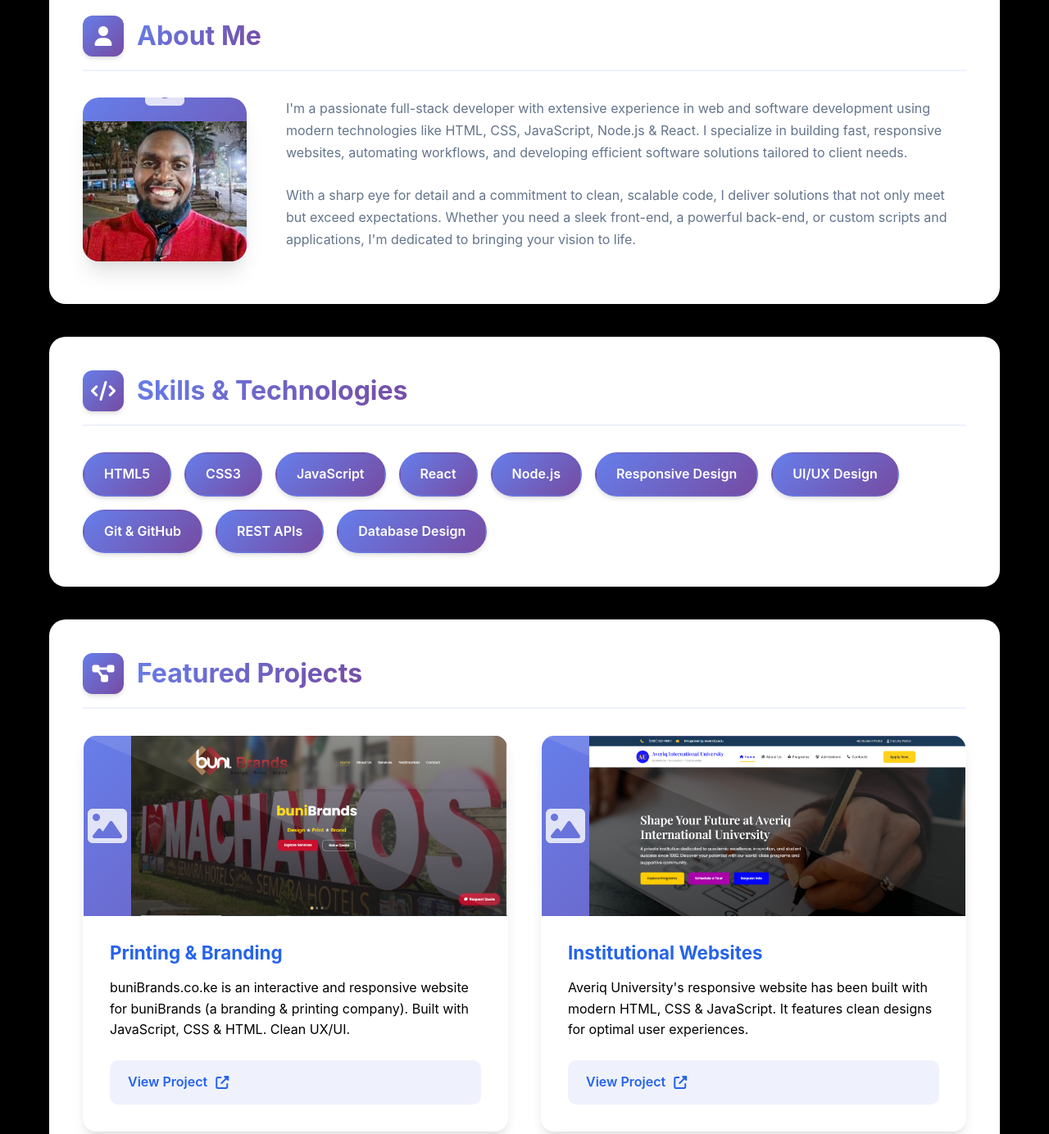
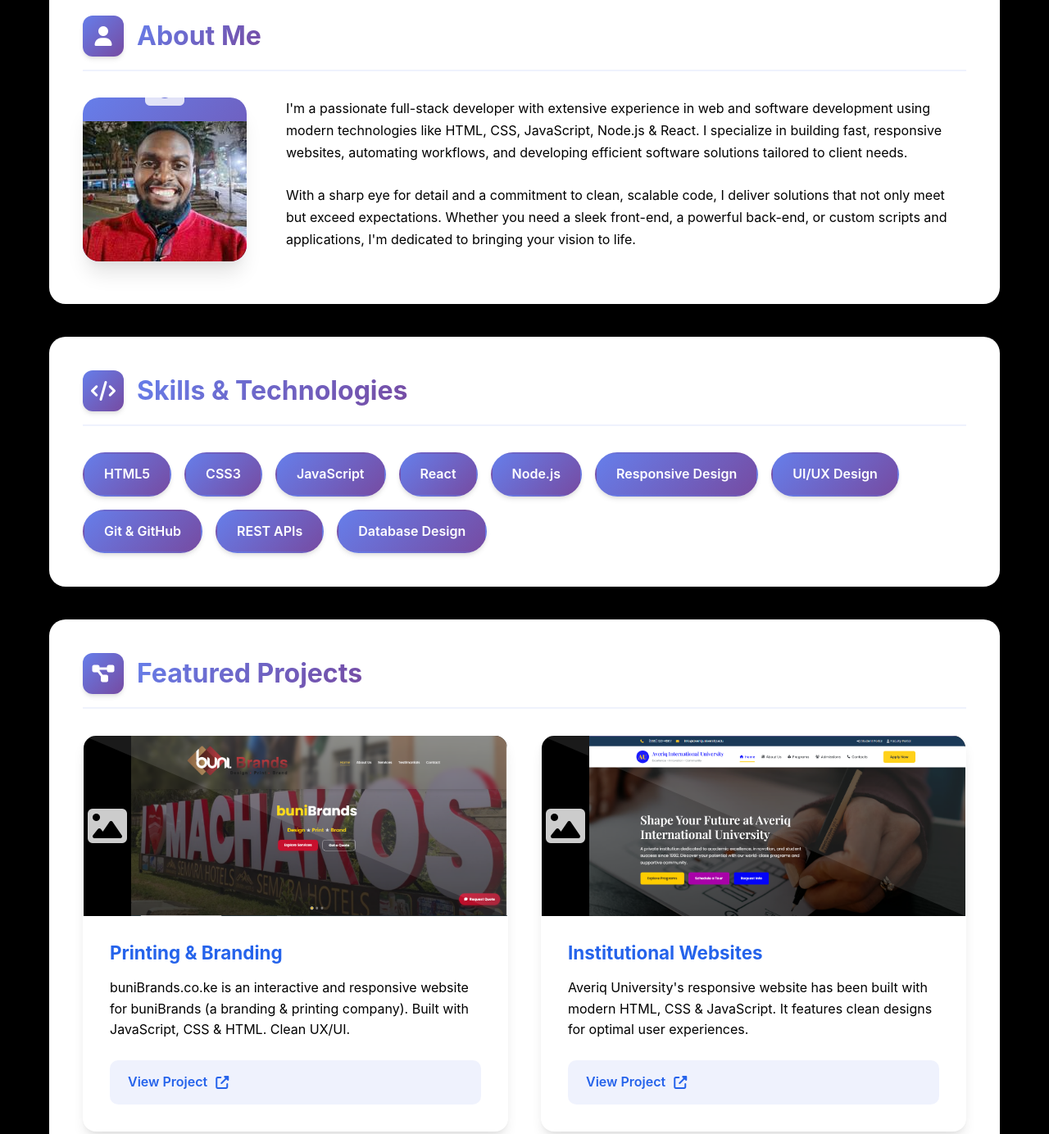
Before and after one commit to Codewithkaranja/myportfolio, a plain HTML site: page index.html in a window 1280 px wide. Shown: the part 410-1794 px from the top of the page at 82% size. Drawn offline with Linux system fonts and the light colour scheme.

Commit message:
Revamped project section layout and styling

```diff
--- a/onetam.css
+++ b/onetam.css
@@ -320,7 +320,7 @@
       .project-screenshot {
         width: 100%;
         height: 220px;
-        background: var(--gradient);
+        background: black;
         position: relative;
         overflow: hidden;
         display: flex;
@@ -594,7 +594,7 @@
       .about-text p {
         margin-bottom: 1.5rem;
         line-height: 1.7;
-        color: var(--secondary);
+        color:black;
       }
 
       /* Responsive Design for About Section */
```
